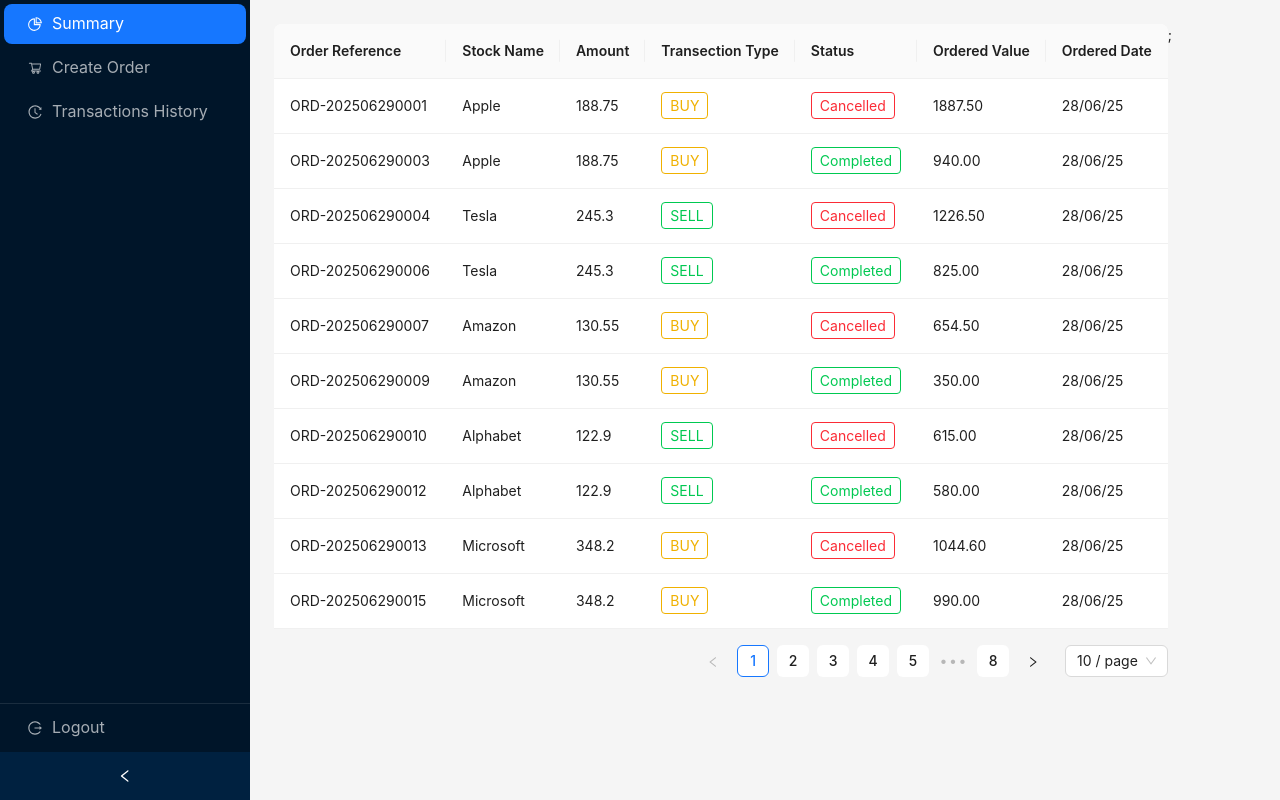
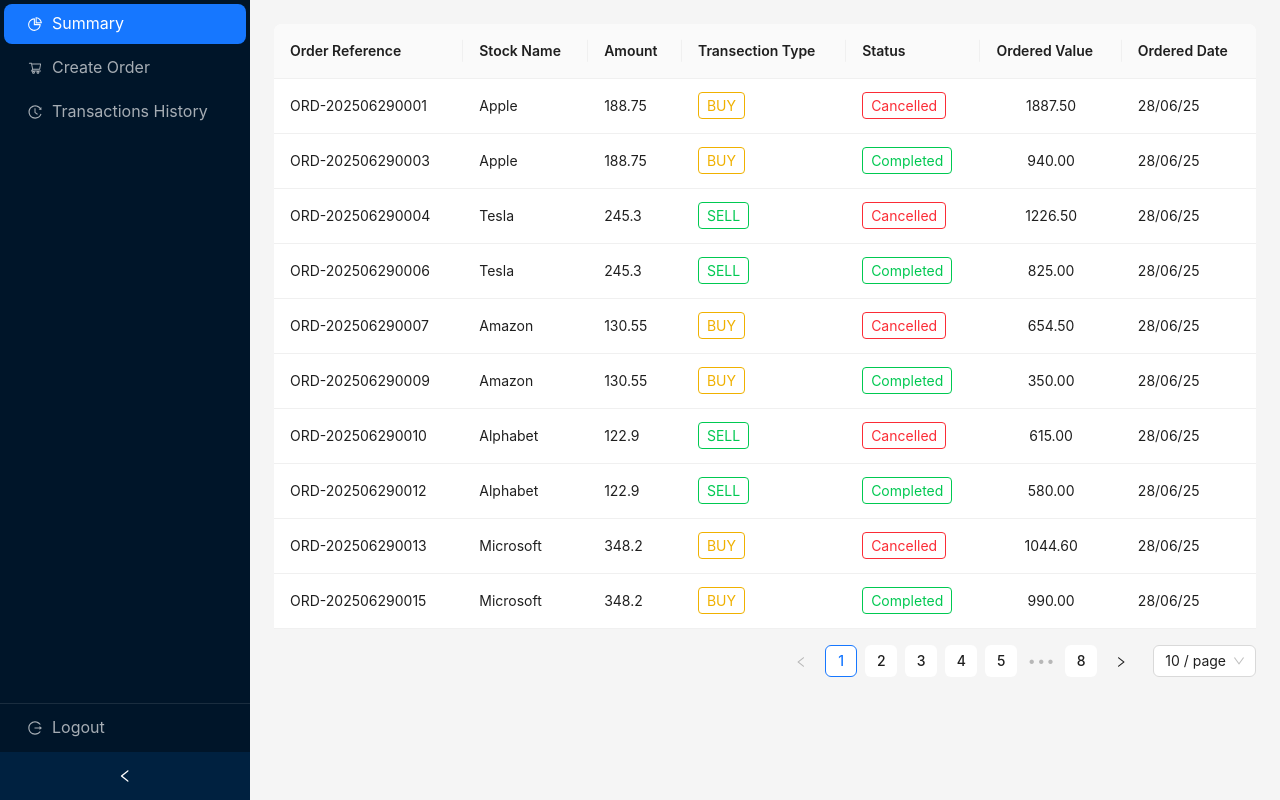
Before and after one commit to riyazkhan21295/hcl-tech-portfolio-management-system, a React (Vite) app: page /transactions-history in a window 1280 px wide. Built offline with nearby package versions, Linux system fonts and the light colour scheme; sample sign-in values are in the browser's storage.

Commit message:
fix: hot

```diff
--- a/src/hooks/useTransectionHistory.ts
+++ b/src/hooks/useTransectionHistory.ts
@@ -3,7 +3,6 @@ import type { SecurityDetail } from '../types/security-detail.type';
 import SecurityDetails from '../data/SECURITY_DETAIL.json';
 import OrderDetails from '../data/ORDER_DETAILS.json';
 
-// type OrderWithSecurity = Order & Omit<SecurityDetail, 'id' | 'name'>;
 const useTransectionHistory = () => {
   function mergeOrdersWithStockDetails(
     orders: Order[],
--- a/src/screens/transection-history.tsx
+++ b/src/screens/transection-history.tsx
@@ -6,17 +6,8 @@ import { OrderStatus, TransectionStatus } from '../library/enum';
 const TransectionHistory = () => {
   const { transectionData } = useTransectionHistory();
 
-  console.log('transectionData::', transectionData);
-
   return (
-    <div className="flex w-full">
-      <Table
-        dataSource={transectionData}
-        columns={getColumnData()}
-        rowKey="id"
-      />
-      ;
-    </div>
+    <Table dataSource={transectionData} columns={getColumnData()} rowKey="id" />
   );
 };
 
@@ -47,7 +38,7 @@ const getColumnData = () => [
     key: 'transaction_type',
     render: (text: string) => (
       <span
-        className={`border px-2 py-1 rounded ${
+        className={`border px-2 py-1 rounded  ${
           text === TransectionStatus.BUY
             ? 'border-yellow-500 text-yellow-500'
             : 'border-green-500 text-green-500'
@@ -77,7 +68,9 @@ const getColumnData = () => [
     title: 'Ordered Value',
     dataIndex: 'order_value',
     key: 'order_value',
-    render: (text: string) => <span>{text}</span>,
+    render: (text: string) => (
+      <span className="flex  justify-center">{text}</span>
+    ),
   },
   {
     title: 'Ordered Date',
```
